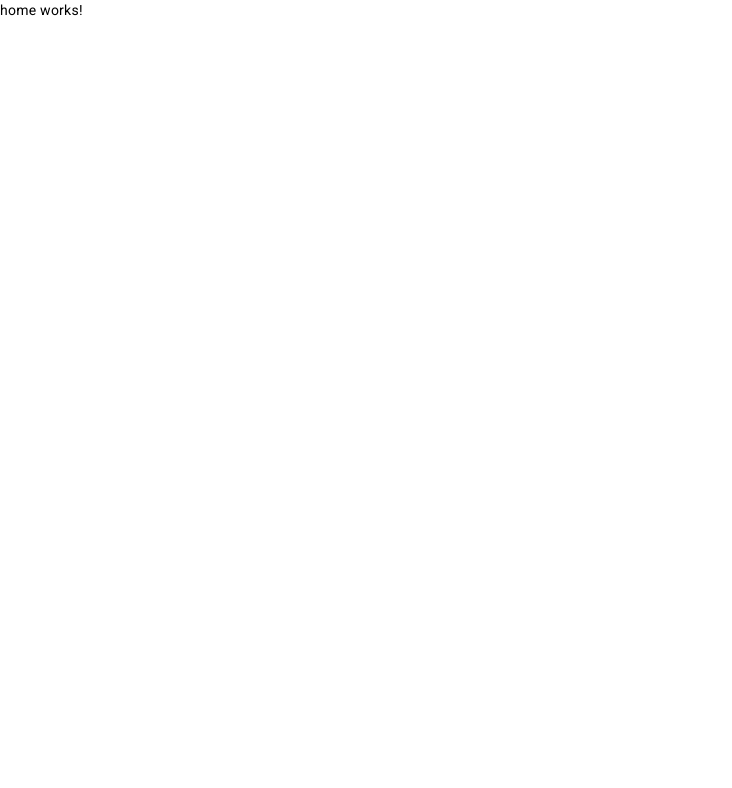
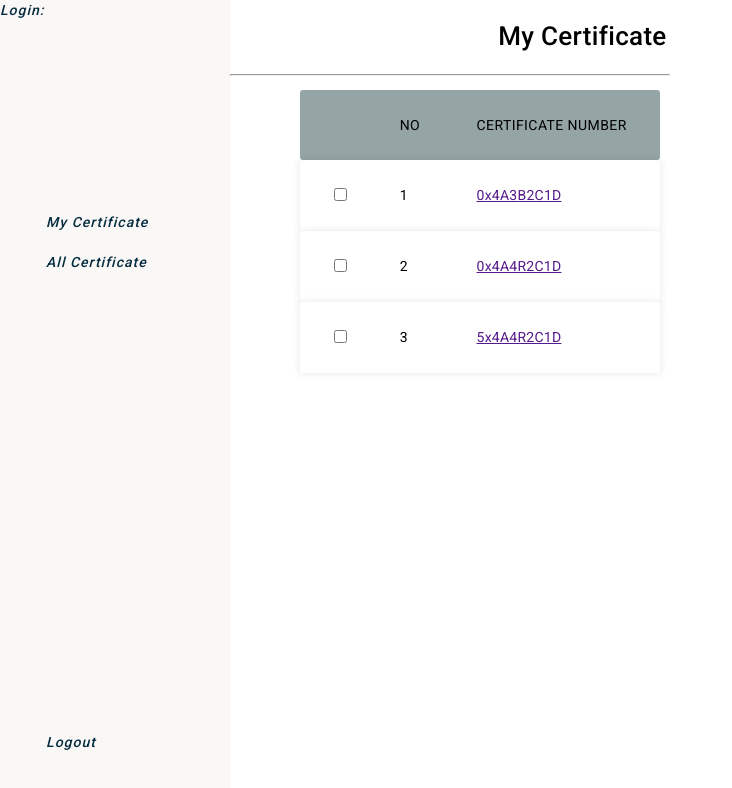
Before and after one commit to muthulaksmi/CertificateService-FrontEnd, an Angular app: page /home in a window 1280 px wide. Shown: the top 788 px of the page, without its empty margins (0-732 px from the left). Built offline with nearby package versions, Linux system fonts and the light colour scheme.

Commit message:
login and registration working fine except(accept space for password)

```diff
--- a/src/app/fortgot/fortgot.component.css
+++ b/src/app/fortgot/fortgot.component.css
@@ -10,7 +10,7 @@
 }
 
 .un {
-    width: 240px;
+    width: 260px;
     color: rgb(38, 50, 56);
     font-weight: 700;
     font-size: 14px;
@@ -54,3 +54,10 @@
         margin-bottom: 17px;
 
     }
+
+    .error{
+        height: 1em;
+        color: red;
+        font-size: 0.8em;
+        padding-left: 50px;
+    }
--- a/src/app/fortgot/fortgot.component.html
+++ b/src/app/fortgot/fortgot.component.html
@@ -1,5 +1,5 @@
 <div class="main">
-    <form class="form1" id="form1">
+    <form class="form1" id="form1" [formGroup]="myForm">
       <table>
         <tbody>
         <tr>
@@ -11,7 +11,7 @@
             <td>
             <div>
               <input class="un" type="text" align="center" placeholder="" formControlName="email"
-                autocomplete="off" value="" required="" >
+                autocomplete="off" value="" required="" (blur)="errorCheckEmail()">
             </div>
           </td>
         </tr>
@@ -23,8 +23,12 @@
             </div>
           </td>
         </tr>
+        <tr>
+          <td colspan="2">
+            <p class="error" *ngIf ="submitted" align ="center">{{ formerror }}</p>
+          </td>
+        </tr>
     </tbody>
     </table>
     </form>
-    <p class="error"></p>
   </div>
--- a/src/app/fortgot/fortgot.component.ts
+++ b/src/app/fortgot/fortgot.component.ts
@@ -1,10 +1,50 @@
-import { Component } from '@angular/core';
+import { Component, OnInit } from '@angular/core';
+import { FormGroup } from '@angular/forms';
+import { FormBuilder, Validators } from '@angular/forms';
 
 @Component({
   selector: 'app-fortgot',
   templateUrl: './fortgot.component.html',
   styleUrl: './fortgot.component.css'
 })
-export class FortgotComponent {
+export class FortgotComponent implements OnInit{
+
+  formerror ="";
+  submitted = false;
+  myForm!:FormGroup;
+  ngOnInit(): void {
+    this.myForm = this.fb.group({
+
+      email:['',Validators.compose([Validators.required,Validators.pattern(/^[a-zA-Z0-9._%+-]+@[a-zA-Z0-9.-]+\.[com]{3,}$/)])],
+    });
+
+  }
+  constructor(private fb:FormBuilder) {
+
+  }
+
+
+  errorCheckEmail(){
+
+
+    if (this.myForm.get('email')?.hasError('pattern')){
+      this.formerror = "** Please enter valid email address";
+      console.log(this.formerror);
+      this.submitted = true;
+    }
+    else if (this.myForm.get('email')?.hasError('required')){
+      this.formerror = "** Email is required";
+      this.submitted = true;
+      console.log(this.formerror);
+    }
+    else{
+      this.formerror = "";
+      this.submitted = false;
+    }
+
+  }
 
 }
+  function errorCheckEmail() {
+    throw new Error('Function not implemented.');
+  }
--- a/src/app/home/home.component.css
+++ b/src/app/home/home.component.css
@@ -0,0 +1,146 @@
+.left {
+    width: 18%;
+    background-color: #f0e9e95e; /* Adjust background color as needed */
+    color: rgb(5, 44, 63);
+    font-weight: 500;
+    font-size: 14px;
+    letter-spacing: 1px;
+    font-style: italic;
+    position: relative;
+
+
+  }
+  .heading{
+    margin-left: 60%;
+    margin-bottom: 5%;
+  }
+  .right {
+    width: 100%;
+     background-color: rgba((158, 218, 241, 0.369)126, 138, 0.369);
+    box-sizing: border-box;
+    /*padding: 20px;
+    height: 100%;
+    color: rgb(205, 20, 230);
+    font-weight: 500;
+    font-size: 14px;
+    letter-spacing: 1px;
+    font-style: italic; */
+    height:100%;
+
+  }
+  .main{
+    display: flex;
+    height: 100%;
+  }
+  .logout{
+    position:absolute;
+    bottom:6%;
+    padding-left: 20%;
+  }
+.cert{
+    padding-left: 20%;
+}
+/* .disassociate{
+  cursor: pointer;
+	border-radius: 5em;
+	color: #e7dfdf;
+	background: linear-gradient(to right, #b8a09f, #4c40fb);
+	border: 0;
+	padding-left: 40px;
+	padding-right: 50px;
+	padding-bottom: 10px;
+	padding-top: 10px;
+	font-family: 'Ubuntu', sans-serif;
+	margin-left: 70%;
+  margin-top: 2%;
+	font-size: 13px;
+	box-shadow: 0 0 20px 1px rgba(0, 0, 0, 0.04);
+	font-weight: bold;
+	text-align: center;
+} */
+.table{
+  margin-top: 3%;
+  margin-left: 20%;
+  border-spacing: 25px;
+}
+.rows{
+  height: 10px;
+}
+
+
+
+body {
+  font-family: 'lato', sans-serif;
+}
+.container {
+  max-width: 1000px;
+  margin-left: 20px;
+  margin-right: auto;
+  padding-left: 10px;
+  padding-right: 10px;
+}
+
+h2 {
+  font-size: 26px;
+  margin: 20px 0;
+  text-align: center;
+  small {
+    font-size: 0.5em;
+  }
+}
+
+.responsive-table {
+  li {
+    border-radius: 3px;
+    padding: 25px 30px;
+    display: flex;
+    /* justify-content: space-between; */
+    /* margin-bottom: px; */
+    width: 300px;
+  }
+  .table-header {
+    background-color: #95A5A6;
+    font-size: 14px;
+    text-transform: uppercase;
+    letter-spacing: 0.03em;
+  }
+  .table-row {
+    background-color: #ffffff;
+    box-shadow: 0px 0px 9px 0px rgba(0,0,0,0.1);
+  }
+  .col-0{
+    flex-basis: 45%;
+  }
+  .col-1 {
+    flex-basis: 50%;
+  }
+  .col-2 {
+    flex-basis:100%;
+
+  }
+
+  @media all and (max-width: 767px) {
+    .table-header {
+      display: none;
+    }
+    li {
+      display: block;
+    }
+    .col {
+
+      flex-basis: 100%;
+
+    }
+    .col {
+      display: flex;
+      padding: 10px 0;
+      &:before {
+        color: #6C7A89;
+        padding-right: 10px;
+        content: attr(data-label);
+        flex-basis: 50%;
+        text-align: right;
+      }
+    }
+  }
+}
--- a/src/app/home/home.component.html
+++ b/src/app/home/home.component.html
@@ -1 +1,51 @@
-<p>home works!</p>
+<div class="main">
+    <div class="left">
+        <p>Login:</p>
+        <br><br><br><br><br><br><br><br><br>
+        <a class="cert">My Certificate</a><br><br>
+        <a class="cert">All Certificate</a><br>
+        <a class="logout">Logout</a>
+    </div>
+    <!-- <div class="right">
+        <h1>My Certificate</h1>
+        <hr>
+
+        <table class="table">
+            <tr>
+                <button>Disassociate</button>
+            </tr>
+            <thead>
+                <tr class="rows">
+                    <th></th>
+                    <th>No</th>
+                    <th> Certificate Number </th>
+                </tr>
+            </thead>
+            <tbody>
+                <tr class="rows" *ngFor="let item of jsonData; let i = index">
+                    <td><input type="checkbox" /></td>
+                    <td>{{ i+ 1 }}</td>
+                    <td>{{ item.SerialNumber }}</td>
+            </tbody>
+        </table>
+    </div> -->
+    <div>
+        <h2 class="heading">My Certificate </h2>
+        <hr>
+    <div class="container">
+
+        <ul class="responsive-table">
+          <li class="table-header">
+            <div class="col col-0"></div>
+            <div class="col col-1">No</div>
+            <div class="col col-2">Certificate Number</div>
+          </li>
+          <li class="table-row" *ngFor="let item of jsonData; let i = index">
+            <div class="col col-0"> <input type="checkbox"/> </div>
+            <div class="col col-1" data-label="No">{{ i + 1 }}</div>
+            <div class="col col-2" data-label="CertificateNumber"><a class="CertificateNumber" href="">{{ item.SerialNumber }}</a></div>
+          </li>
+        </ul>
+      </div>
+      </div>
+</div>
--- a/src/app/home/home.component.ts
+++ b/src/app/home/home.component.ts
@@ -1,10 +1,27 @@
-import { Component } from '@angular/core';
+import { Component, OnInit } from '@angular/core';
+import { HttpClient } from '@angular/common/http';
+import { Observable } from 'rxjs';
 
 @Component({
   selector: 'app-home',
   templateUrl: './home.component.html',
   styleUrl: './home.component.css'
 })
-export class HomeComponent {
+export class HomeComponent implements OnInit {
+
+  private jsonfile = "assets/data.json";
+  jsonData: any;
+  constructor(private http: HttpClient) { }
+
+  ngOnInit() {
+    this.getJsonData().subscribe(data => {
+      this.jsonData = data;
+      console.log(this.jsonData);
+    });
+  }
+
+  getJsonData(): Observable<any> {
+    return this.http.get(this.jsonfile);
+  }
 
 }
--- a/src/app/login/login.component.ts
+++ b/src/app/login/login.component.ts
@@ -42,8 +42,8 @@ export class LoginComponent implements OnInit {
       },
       (error: any) => {
         // Handle login error
-        console.error('Login failed', error);
-        this.formerror = "Username or password is incorrect.";
+        console.error('Login failed', error.error.result);
+        this.formerror = error.error.result;
         this.submitted = true;
       });
     }
--- a/src/app/signup/signup.component.html
+++ b/src/app/signup/signup.component.html
@@ -2,6 +2,7 @@
   <p class="sign" align="center">Sign-up</p>
   <form class="form1" id="form1" [formGroup]="myForm" (ngSubmit) ="registerUser()" >
     <table>
+      <tbody>
       <tr>
         <td>
           <div class ="lab">
@@ -62,6 +63,7 @@
           <p class="error" *ngIf ="submitted" align ="center">{{ formerror }}</p>
         </td>
       </tr>
+    </tbody>
     </table>
   </form>
 
--- /dev/null
+++ b/src/assets/data.json
@@ -0,0 +1,13 @@
+[
+    {
+        "SerialNumber": "0x4A3B2C1D"
+    },
+    {
+        "SerialNumber": "0x4A4R2C1D"
+
+    },
+    {
+        "SerialNumber": "5x4A4R2C1D"
+
+    }
+]
```
Also changed, not shown: src/app/signup/signup.component.ts (+68 -51 lines).
